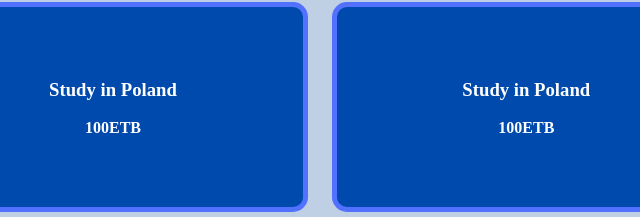
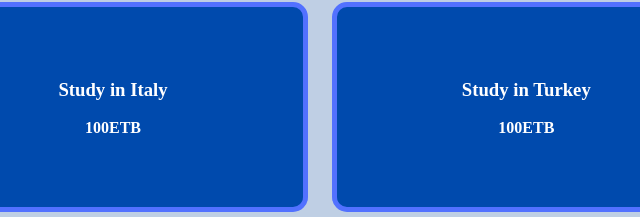
Before and after one commit to techkelster/bahir_amal_landing, a plain HTML site: page index.html in a window 1280 px wide. Shown: the part 1324-1541 px from the top of the page, 527-1167 px from the left. Drawn offline with Linux system fonts and the light colour scheme.

Commit message:
Update index.html

```diff
--- a/index.html
+++ b/index.html
@@ -82,13 +82,13 @@
             </div>
             <div id="italy">
                 <div>
-                    <h3>Study in Poland</h3>
+                    <h3>Study in Italy</h3>
                     <p class="price">100ETB</p>
                 </div>
             </div>
             <div id="poland">
                 <div>
-                    <h3>Study in Poland</h3>
+                    <h3>Study in Turkey</h3>
                     <p class="price">100ETB</p>
                 </div>
             </div>
```
